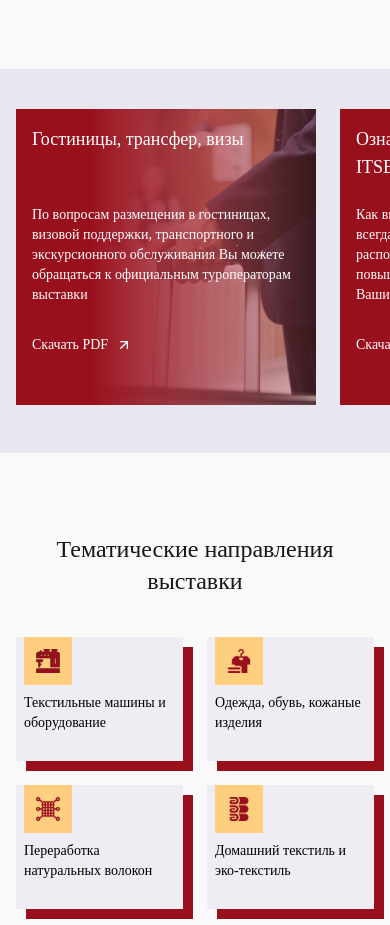
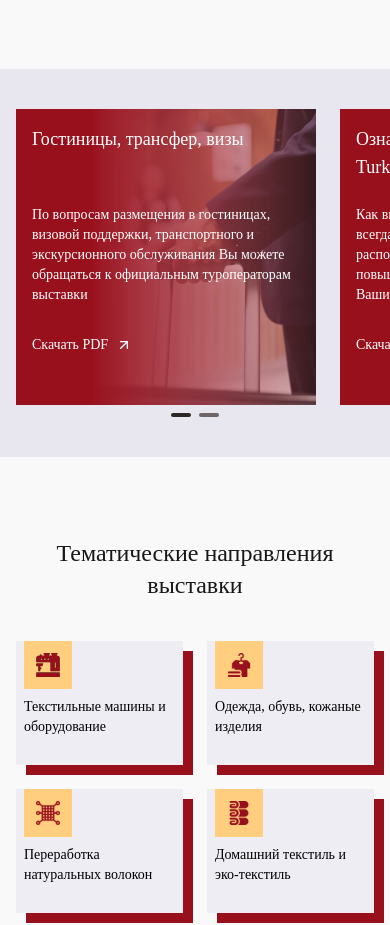
Before and after one commit to aw-batyr/turkmen-textile-react, a React (Vite) app: page / in a window 390 px wide. Shown: the part 1360-2285 px from the top of the page. Built offline with nearby package versions, Linux system fonts and the light colour scheme; a web font is replaced by a local one.

Commit message:
logic for the click on dot

```diff
--- a/src/components/shared/home/home-offers.tsx
+++ b/src/components/shared/home/home-offers.tsx
@@ -1,10 +1,33 @@
-import { FC } from "react";
+import { FC, useCallback, useEffect, useState } from "react";
 import useEmblaCarousel from "embla-carousel-react";
 import { Container } from "@/components/layout";
-import { OfferCard } from "../";
+import { EmblaDots, OfferCard } from "../";
 
 export const HomeOffers: FC = () => {
-  const [emblaRef] = useEmblaCarousel({ align: "start" });
+  const [emblaRef, emblaApi] = useEmblaCarousel({ align: "start" });
+  const [activeIndex, setActiveIndex] = useState(0);
+
+  const scrollTo = useCallback(
+    (index: number) => {
+      if (emblaApi) {
+        emblaApi.scrollTo(index);
+      }
+    },
+    [emblaApi]
+  );
+
+  useEffect(() => {
+    if (!emblaApi) return;
+
+    const onSelect = () => {
+      setActiveIndex(emblaApi.selectedScrollSnap());
+    };
+
+    emblaApi.on("select", onSelect);
+    return () => {
+      emblaApi.off("select", onSelect);
+    };
+  }, [emblaApi]);
 
   return (
     <section className="bg-surface_high py-10 relative overflow-hidden">
@@ -20,10 +43,17 @@ export const HomeOffers: FC = () => {
             <OfferCard
               img="/offer-2.png"
               className="embla__slide flex-[0_0_300px] md:flex-[0_0_600px]"
-              title="Ознакомьтесь с планом выставки ITSE 2025"
+              title="Ознакомьтесь с планом выставки TurkmenTextile Expo 2025"
               text="Как выбрать лучшее место на выставке? Вы всегда должны помнить, что удачное расположение выставочной экспозиции повышает Ваши шансы привлечь внимание Ваших потенциальных клиентов"
             />
           </div>
+
+          <EmblaDots
+            className="lg:hidden"
+            scrollTo={scrollTo}
+            active={activeIndex}
+            slides={2}
+          />
         </div>
       </Container>
     </section>
```
